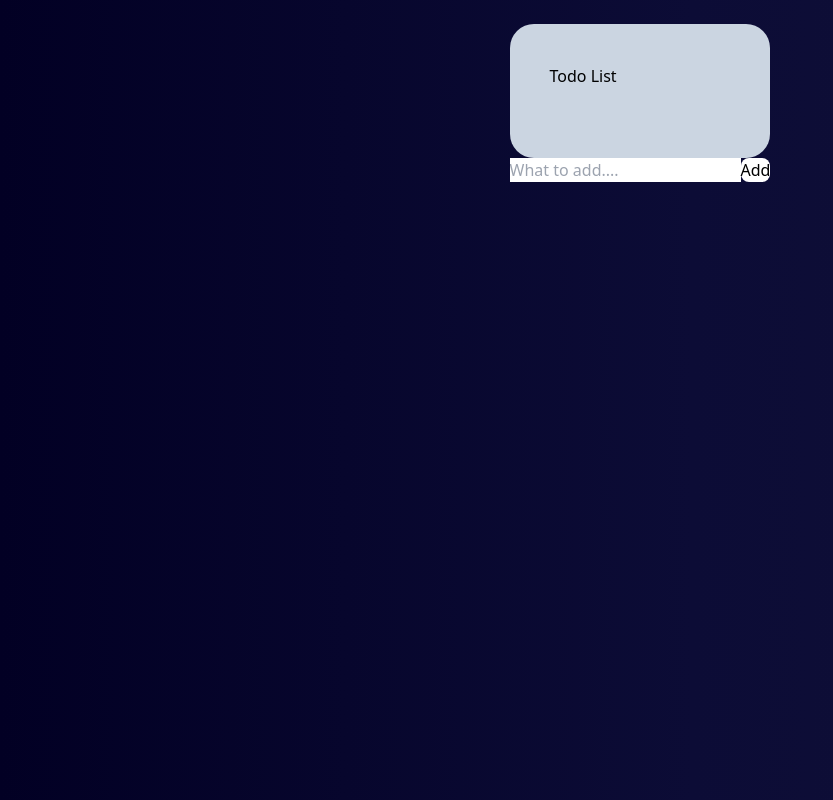
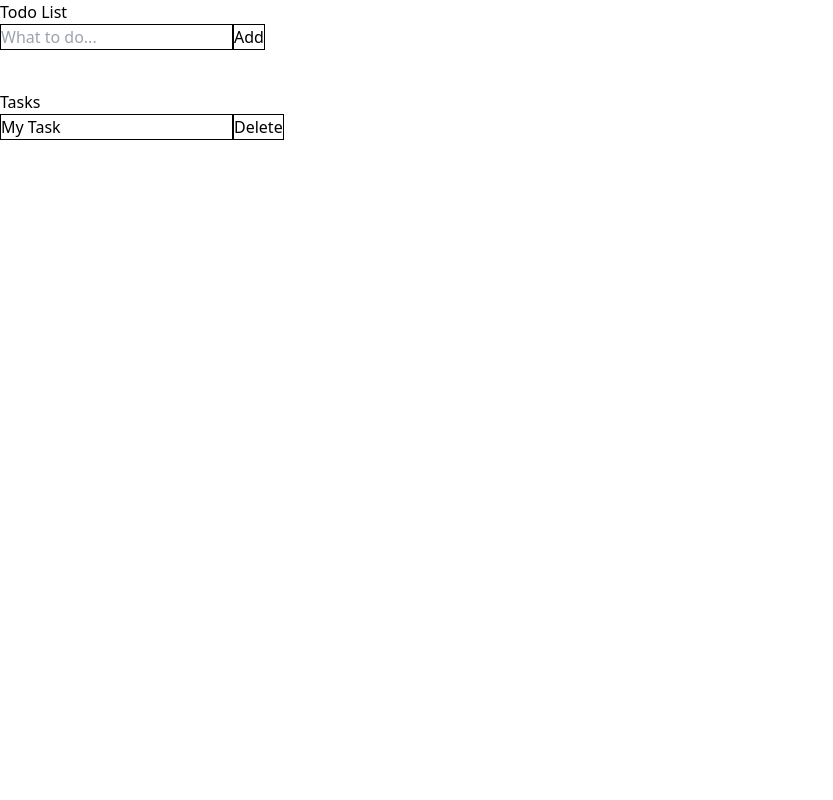
Before and after one commit to sagen704/todo-list, a website: page public/index.html in a window 1280 px wide. Shown: the whole page, without its empty margins (0-833 px from the left). Drawn offline with Linux system fonts and the light colour scheme.

Commit message:
Input & List

```diff
--- a/public/index.html
+++ b/public/index.html
@@ -6,15 +6,48 @@
   <title>Todo List</title>
   <link rel="stylesheet" href="styles.css">
 </head>
-<body class="bg-custom-gradient">
-  <div class="flex items-center justify-center pt-6">
-    <div>
-      <h2 class="w-full  bg-slate-300 max-w-[500px] px-10 pt-10 pb-[70px] rounded-3xl flex">Todo List</h2>
-      <div class="flex">
-        <input type="text" placeholder="What to add....">
-        <button class="bg-white rounded-lg">Add</button>
+<body>
+  <!-- bg-custom-gradient -->
+  <header class="flex flex-col m-0">
+    <h1 class="">Todo List</h1>
+    <form id="new-task-form" class="flex">
+      <input
+        type="text"
+        placeholder="What to do..."
+        id="new-task-input"
+        class="m-0 border border-black" />
+      <input
+      type="submit"
+      value="Add"
+      id="new-task-submit"
+      class="m-0 border border-black" />
+
+    </form>
+  </header>
+
+  <main class="pt-10">
+    <section>
+      <h2 class="">Tasks</h2>
+      <div id="tasks">
+        <div id="task" class="flex flex-row">
+          <div id="context" class=" flow flex-row">
+            <input
+            type="text"
+            id="text"
+            value="My Task"
+            readonly
+            class="flex flex-row border border-black"
+            />
+          </div>
+          <div id="actions">
+            <button id="delete" class=" flex flex-row border border-black">Delete</button>
+
+          </div>
+        </div>
       </div>
-    </div>
-  </div>
+    </section>
+  </main>
+
+  <script src="../src/script.js"></script>
 </body>
 </html>
```
Also changed, not shown: public/styles.css, src/script.js (added).
